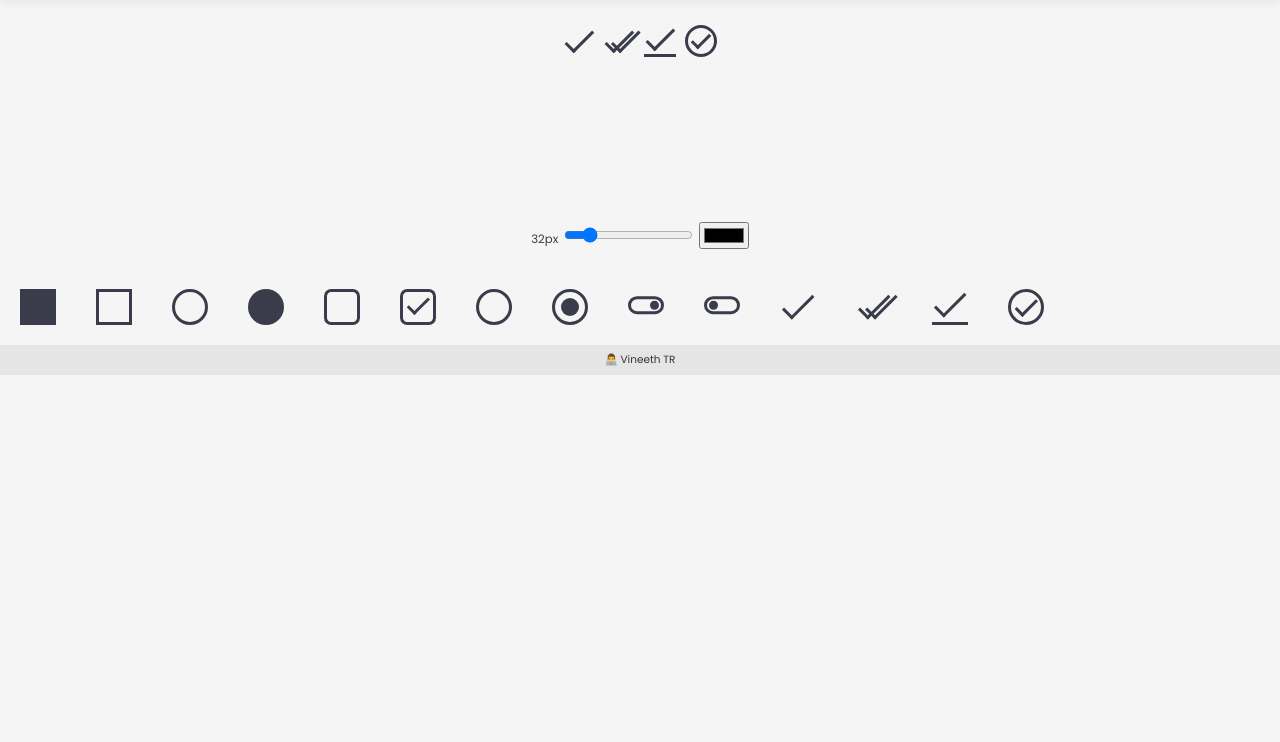
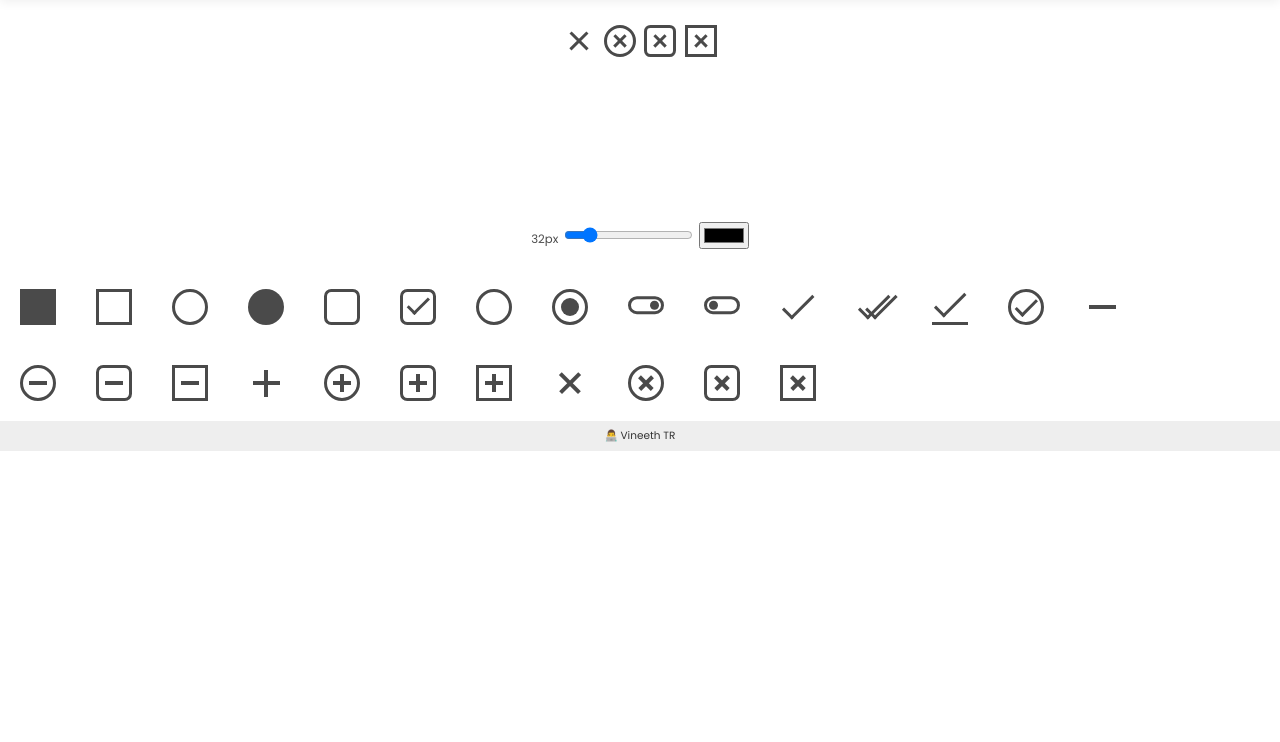
Before and after one commit to vineethtrv/css-icons, a plain HTML site: page index.html in a window 1280 px wide. Shown: the part 58-800 px from the top of the page. Drawn offline with Linux system fonts and the light colour scheme.

Commit message:
Icon add remove close

```diff
--- a/assets/scss/vendors/_app.scss
+++ b/assets/scss/vendors/_app.scss
@@ -7,9 +7,9 @@
 }
 
 :root {
-    --body-bg: #f5f5f5;
+    --body-bg: #fff;
     --prime: #3e35f1;
-    --text: #3a3c4c;
+    --text: #4a4a4a;
     --card-bg: #fff;
     font-size: 14px;
     line-height: 1.5;
@@ -108,21 +108,32 @@ a {
     font-size: 1.7rem;
     display: flex;
     align-items: center;
+    position: relative;
+    font-weight: 500;
 }
 
 .brand::before {
     content: '';
-    border: 2px solid var(--prime);
-    margin-right: 0.5rem;
+    margin-right: 0.75rem;
     height: 1.5rem;
     width: 1.5rem;
     position: relative;
-    background-image: radial-gradient(var(--prime) 70%, transparent 0%);
-    background-size: 1rem 1rem;
+    background-image:
+        radial-gradient(#04abfe 50%, #0000 50%),
+        linear-gradient(#e66465 1rem, #0000 0);
+    background-size: 1.5rem 1.5rem, 1rem 1rem;
     background-repeat: no-repeat;
-    background-position: center;
+    background-position: 1px 1px, 0 0;
+    z-index: 1;
 }
-
+.brand::after {
+    content: '';
+    position: absolute;
+    border: 0.75rem solid #0000;
+    border-bottom: 1rem solid #04c96a;
+    left: 0.5rem;
+    top: -0.2rem;
+}
 
 
 #app {
--- a/assets/scss/vendors/_icons.scss
+++ b/assets/scss/vendors/_icons.scss
@@ -203,3 +203,248 @@
         margin: auto;
     }
 }
+
+.icon-remove {
+    @extend %icon;
+    width: 1em;
+    height: 1em;
+    &::after {
+        content: '';
+        position: absolute;
+        width: 0.75em;
+        height: 0.1em;
+        background: currentColor;
+        inset: 0;
+        margin: auto;
+    }
+}
+
+.icon-square-remove {
+    @extend %icon;
+    width: 1em;
+    height: 1em;
+    border: 0.1em solid currentColor;
+    &::after {
+        content: '';
+        position: absolute;
+        width: 0.5em;
+        height: 0.1em;
+        background: currentColor;
+        inset: 0;
+        margin: auto;
+    }
+}
+
+.icon-box-remove {
+    @extend %icon;
+    width: 1em;
+    height: 1em;
+    border: 0.1em solid currentColor;
+    border-radius: 0.2em;
+    &::after {
+        content: '';
+        position: absolute;
+        width: 0.5em;
+        height: 0.1em;
+        background: currentColor;
+        inset: 0;
+        margin: auto;
+    }
+}
+
+.icon-circle-remove {
+    @extend %icon;
+    width: 1em;
+    height: 1em;
+    border-radius: 50%;
+    border: 0.1em solid currentColor;
+    &::after {
+        content: '';
+        position: absolute;
+        width: 0.5em;
+        height: 0.1em;
+        background: currentColor;
+        inset: 0;
+        margin: auto;
+    }
+}
+
+.icon-add {
+    @extend %icon;
+    width: 1em;
+    height: 1em;
+
+    &::after , &::before {
+        content: '';
+        position: absolute;
+        width: 0.75em;
+        height: 0.1em;
+        background: currentColor;
+        inset: 0;
+        margin: auto;
+    }
+    &::before {
+        width: 0.1em;
+        height: 0.75em;
+    }
+}
+
+.icon-square-add {
+    @extend %icon;
+    width: 1em;
+    height: 1em;
+    border: 0.1em solid currentColor;
+    &::after,
+    &::before {
+        content: '';
+        position: absolute;
+        width: 0.5em;
+        height: 0.1em;
+        background: currentColor;
+        inset: 0;
+        margin: auto;
+    }
+    &::before {
+        width: 0.1em;
+        height: 0.5em;
+    }
+}
+
+.icon-box-add {
+    @extend %icon;
+    width: 1em;
+    height: 1em;
+    border: 0.1em solid currentColor;
+    border-radius: 0.2em;
+    &::after,
+    &::before {
+        content: '';
+        position: absolute;
+        width: 0.5em;
+        height: 0.1em;
+        background: currentColor;
+        inset: 0;
+        margin: auto;
+    }
+
+    &::before {
+        width: 0.1em;
+        height: 0.5em;
+    }
+}
+
+.icon-circle-add {
+    @extend %icon;
+    width: 1em;
+    height: 1em;
+    border-radius: 50%;
+    border: 0.1em solid currentColor;
+    &::after,
+    &::before {
+        content: '';
+        position: absolute;
+        width: 0.5em;
+        height: 0.1em;
+        background: currentColor;
+        inset: 0;
+        margin: auto;
+    }
+
+    &::before {
+        width: 0.1em;
+        height: 0.5em;
+    }
+}
+
+.icon-close {
+    @extend %icon;
+    width: 1em;
+    height: 1em;
+
+    &::after,
+    &::before {
+        content: '';
+        position: absolute;
+        width: 0.75em;
+        height: 0.1em;
+        background: currentColor;
+        top: 50%;
+        left: 50%;
+        transform: translate(-50%, -50%) rotate(45deg);
+    }
+
+    &::before {
+        width: 0.1em;
+        height: 0.75em;
+    }
+}
+
+.icon-square-close {
+    @extend %icon;
+    width: 1em;
+    height: 1em;
+    border: 0.1em solid currentColor;
+    &::after,
+    &::before {
+        content: '';
+        position: absolute;
+        width: 0.5em;
+        height: 0.1em;
+        background: currentColor;
+        top: 50%;
+        left: 50%;
+        transform: translate(-50%, -50%) rotate(45deg);
+    }
+
+    &::before {
+        width: 0.1em;
+        height: 0.5em;
+    }
+}
+
+.icon-box-close {
+    @extend %icon;
+    width: 1em;
+    height: 1em;
+    border: 0.1em solid currentColor;
+    border-radius: 0.2em;
+    &::after,
+    &::before {
+        content: '';
+        position: absolute;
+        width: 0.5em;
+        height: 0.1em;
+        background: currentColor;
+        top: 50%;
+        left: 50%;
+        transform: translate(-50%, -50%) rotate(45deg);
+    }
+
+    &::before {
+        width: 0.1em;
+        height: 0.5em;
+    }
+}
+
+.icon-circle-close {
+    @extend %icon;
+    width: 1em;
+    height: 1em;
+    border-radius: 50%;
+    border: 0.1em solid currentColor;
+    &::after,
+    &::before {
+        content: '';
+        position: absolute;
+        width: 0.5em;
+        height: 0.1em;
+        background: currentColor;
+        top: 50%;
+        left: 50%;
+        transform: translate(-50%, -50%) rotate(45deg);
+    }
+    &::before {
+        width: 0.1em;
+        height: 0.5em;
+    }
+}
--- a/index.html
+++ b/index.html
@@ -23,10 +23,10 @@
 <div id="demo">
 
     <div id="demo-icon">
-        <span class="icon-check"></span>
-        <span class="icon-check-all"></span>
-        <span class="icon-download-check"></span>
-        <span class="icon-circle-check"></span>
+        <span class="icon-close"></span>
+        <span class="icon-circle-close"></span>
+        <span class="icon-box-close"></span>
+        <span class="icon-square-close"></span>
 
 
     </div>
@@ -62,6 +62,20 @@
             <span class="icon-download-check"></span>
             <span class="icon-circle-check"></span>
 
+            <span class="icon-remove"></span>
+            <span class="icon-circle-remove"></span>
+            <span class="icon-box-remove"></span>
+            <span class="icon-square-remove"></span>
+
+            <span class="icon-add"></span>
+            <span class="icon-circle-add"></span>
+            <span class="icon-box-add"></span>
+            <span class="icon-square-add"></span>
+
+            <span class="icon-close"></span>
+            <span class="icon-circle-close"></span>
+            <span class="icon-box-close"></span>
+            <span class="icon-square-close"></span>
         </section>
 
     </main>
```
Also changed, not shown: assets/css/styles.css.
